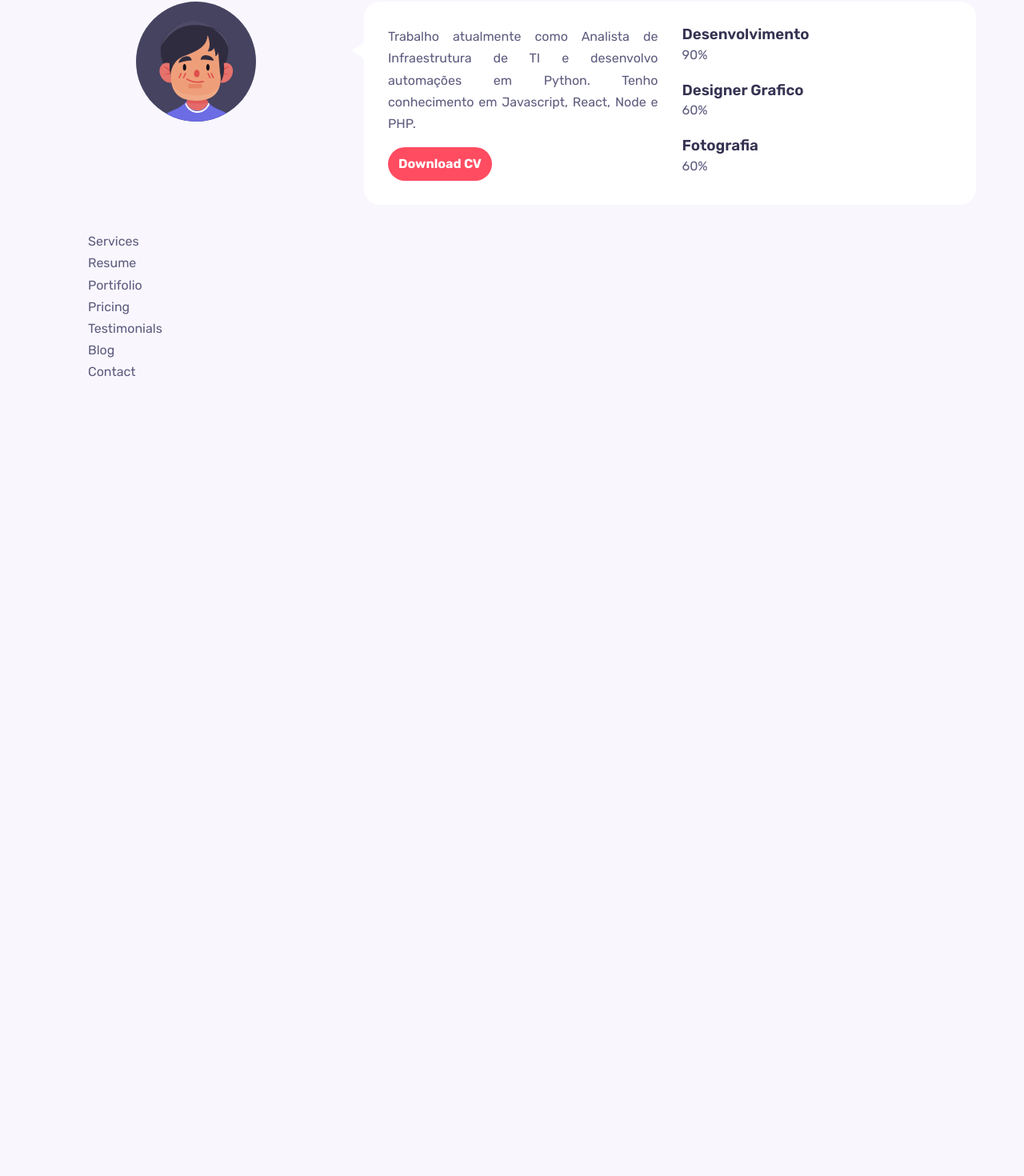
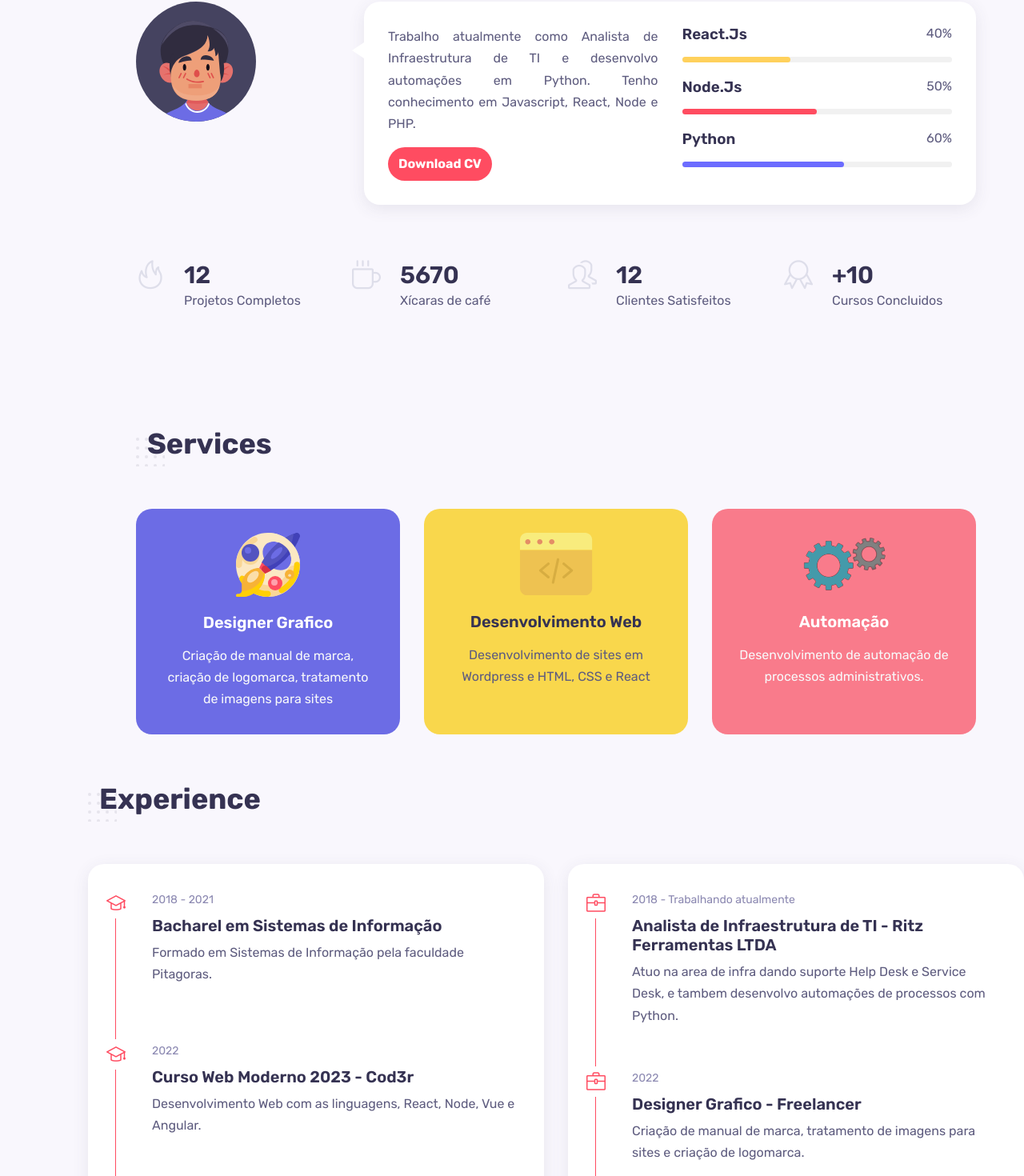
Before and after one commit to Brunogpr/meu-portifolio, a React (Create React App) app: page / in a window 1280 px wide. Shown: the part 1013-2483 px from the top of the page at 80% size. Before the commit the page ends 1491 px from the top, so only its background shows below. Built offline with nearby package versions, Linux system fonts and the light colour scheme.

Commit message:
Configuracao das experiencias e servicos

```diff
--- /dev/null
+++ b/src/components/about/AboutBox.jsx
@@ -0,0 +1,45 @@
+import React from 'react'
+
+const AboutBox = () => {
+    return (
+        <div className="about__boxes grid">
+            <div className="about__box">
+                <i className="about__icon icon-fire"></i>
+
+                <div>
+                    <h3 className="about__title">12</h3>
+                    <span className="about__subtitle">Projetos Completos</span>
+                </div>
+            </div>
+
+            <div className="about__box">
+                <i className="about__icon icon-cup"></i>
+
+                <div>
+                    <h3 className="about__title">5670</h3>
+                    <span className="about__subtitle">Xícaras de café</span>
+                </div>
+            </div>
+
+            <div className="about__box">
+                <i className="about__icon icon-people"></i>
+
+                <div>
+                    <h3 className="about__title">12</h3>
+                    <span className="about__subtitle">Clientes Satisfeitos</span>
+                </div>
+            </div>
+
+            <div className="about__box">
+                <i className="about__icon icon-badge"></i>
+
+                <div>
+                    <h3 className="about__title">+10</h3>
+                    <span className="about__subtitle">Cursos Concluidos</span>
+                </div>
+            </div>
+        </div>
+    )
+}
+
+export default AboutBox
--- a/src/components/about/about.css
+++ b/src/components/about/about.css
@@ -21,7 +21,7 @@
     border-top: 10px solid transparent;
     border-bottom: 10px solid transparent;
     border-right: 15px solid var(--container-color);
-    position:absolute;
+    position: absolute;
     left: -0.93rem;
     top: 20%
 }
@@ -35,9 +35,10 @@
     row-gap: 1.25rem;
 }
 
-.skills__title {
+.skills__titles {
     display: flex;
     justify-content: space-between;
+    margin-bottom: 1rem;
 }
 
 .skills__name {
@@ -48,3 +49,54 @@
 .skills__number {
     line-height: 1.2;
 }
+
+.skills__bar,
+.skills__percentage {
+    height: 7px;
+    border-radius: 0.25rem;
+}
+
+.skills__bar {
+    background-color: #f1f1f1;
+}
+
+.skills__percentage {
+    display: block;
+    background-color: var(--first-color);
+}
+
+.react {
+    width: 40%;
+    background-color: rgb(255, 209, 92);
+}
+
+.node {
+    width: 50%;
+    background-color: rgb(255, 76, 96);
+}
+
+.python {
+    width: 60%;
+    background-color: rgb(108, 108, 299);
+}
+
+.about__boxes {
+    grid-template-columns: repeat(4, 1fr);
+    column-gap: 1.875rem;
+    margin-top: 4.35rem;
+}
+
+.about__box {
+    display: flex;
+    column-gap: 1.5rem;
+}
+
+
+.about__icon {
+    font-size: var(--h1-font-size);
+    color: #dedeea;
+}
+
+.about__title {
+    font-size: 1.875rem;
+}
--- a/src/components/about/about.jsx
+++ b/src/components/about/about.jsx
@@ -1,6 +1,7 @@
 import React from 'react';
 import "./about.css";
 import Image from "../../assets/avatar-2.svg"
+import AboutBox from './AboutBox';
 
 
 const About = () => {
@@ -22,41 +23,43 @@ const About = () => {
 
                     <div className="about__skills grid">
                         <div className="skills__data">
-                            <div className="skills_titles">
-                                <h3 className="skills_name">Desenvolvimento</h3>
-                                <span className="skills__number development">90%</span>
+                            <div className="skills__titles">
+                                <h3 className="skills_name">React.Js</h3>
+                                <span className="skills__number">40%</span>
                             </div>
 
                             <div className="skills__bar">
-                                <span className="skills__percentage"></span>
+                                <span className="skills__percentage react"></span>
                             </div>
                         </div>
 
                         <div className="skills__data">
-                            <div className="skills_titles">
-                                <h3 className="skills_name">Designer Grafico</h3>
+                            <div className="skills__titles">
+                                <h3 className="skills_name">Node.Js</h3>
+                                <span className="skills__number">50%</span>
+                            </div>
+
+                            <div className="skills__bar">
+                                <span className="skills__percentage node"></span>
+                            </div>
+                        </div>
+
+                        <div className="skills__data">
+                            <div className="skills__titles">
+                                <h3 className="skills_name">Python</h3>
                                 <span className="skills__number">60%</span>
                             </div>
 
                             <div className="skills__bar">
-                                <span className="skills__percentage ui__design"></span>
-                            </div>
-                        </div>
-
-                        <div className="skills__data">
-                            <div className="skills_titles">
-                                <h3 className="skills_name">Fotografia</h3>
-                                <span className="skills__number">60%</span>
-                            </div>
-
-                            <div className="skills__bar">
-                                <span className="skills__percentage ui__design"></span>
+                                <span className="skills__percentage python"></span>
                             </div>
                         </div>
 
                     </div>
                 </div>
             </div>
+
+            <AboutBox />
         </section>
     )
 }
--- /dev/null
+++ b/src/components/resume/Card.jsx
@@ -0,0 +1,14 @@
+import React from 'react'
+
+const Card = (props) => {
+    return (
+        <div className="timeline__item">
+            <i className={props.icon}></i>
+            <span className="timeline__date">{props.year}</span>
+            <h3 className="timeline__title">{props.title}</h3>
+            <p className="timeline__text">{props.desc}</p>
+        </div>
+    )
+}
+
+export default Card
--- /dev/null
+++ b/src/components/resume/Data.jsx
@@ -0,0 +1,52 @@
+const Data = [
+    {
+      id: 1,
+      category: "education",
+      icon: "icon-graduation",
+      year: "2018 - 2021",
+      title: "Bacharel em Sistemas de Informação",
+      desc: "Formado em Sistemas de Informação pela faculdade Pitagoras.",
+    },
+    {
+      id: 2,
+      category: "education",
+      icon: "icon-graduation",
+      year: "2022",
+      title: "Curso Web Moderno 2023 - Cod3r",
+      desc: "Desenvolvimento Web com as linguagens, React, Node, Vue e Angular.",
+    },
+    {
+      id: 3,
+      category: "education",
+      icon: "icon-graduation",
+      year: "2023",
+      title: "Desenvolvimento Full-stack - DevMedia",
+      desc: "Desenvolvimento Full-stack utilzando HTML, CSS, JavaScript, TypeScript, React.Js, React Native e Node.Js.",
+    },
+    {
+      id: 4,
+      category: "experience",
+      icon: "icon-briefcase",
+      year: "2018 - Trabalhando atualmente",
+      title: "Analista de Infraestrutura de TI - Ritz Ferramentas LTDA",
+      desc: "Atuo na area de infra dando suporte Help Desk e Service Desk, e tambem desenvolvo automações de processos com Python.",
+    },
+    {
+      id: 5,
+      category: "experience",
+      icon: "icon-briefcase",
+      year: "2022",
+      title: "Designer Grafico - Freelancer",
+      desc: "Criação de manual de marca, tratamento de imagens para sites e criação de logomarca.",
+    },
+    {
+      id: 6,
+      category: "experience",
+      icon: "icon-briefcase",
+      year: "2022 - Trabalhando atualmente ",
+      title: "Desenvolvedor Web - Freelancer",
+      desc: "Desenvolvimento de sites utilizando wordpress, PHP, HTML, CSS, JavaScript, React.Js e Node.Js.",
+    },
+  ];
+
+export default Data
--- a/src/components/resume/resume.css
+++ b/src/components/resume/resume.css
@@ -0,0 +1,53 @@
+.resume__container {
+    grid-template-columns: repeat(2, 1fr);
+    column-gap: 1.875rem;
+}
+
+.timeline {
+    background-color: var(--container-color);
+    padding: 1.875rem;
+    border-radius: var(--border-radius);
+    position: relative;
+    box-shadow: var(--shadow);
+}
+
+.timeline__item {
+    position: relative;
+    padding-left: 3.125rem;
+    padding-bottom: 3.125rem;
+}
+
+.timeline__item:last-child {
+    padding-bottom: 0;
+}
+
+.timeline__item::before {
+    content: '';
+    width: 1px;
+    height: 100%;
+    background-color: var(--first-color);
+    position: absolute;
+    left: .25rem;
+    top: 0;
+}
+
+.timeline .icon-briefcase,
+.timeline .icon-graduation {
+    position: absolute;
+    left: -0.4375rem;
+    top: 0;
+    font-size: var(--h2-font-size);
+    color: var(--first-color);
+    background-color: var(--container-color);
+    padding: 0.4375rem 0;
+}
+
+.timeline__date {
+    color: #8b88b1;
+    font-size: var(--small-font-size);
+}
+
+.timeline__title {
+    font-size: var(--h3-font-size);
+    margin: 0.5rem 0;
+}
--- a/src/components/resume/resume.jsx
+++ b/src/components/resume/resume.jsx
@@ -1,9 +1,45 @@
 import React from 'react';
 import "./resume.css";
+import Data from './Data';
+import Card from './Card';
 
 const Resume = () => {
     return (
-        <div>Resume</div>
+        <serction className="resume container section" id="resume">
+            <h2 className="section__title">Experience</h2>
+
+            <div className="resume__container grid">
+                <div className="timeline grid">
+                    {Data.map((val, id) => {
+                        if (val.category === "education") {
+                            return (
+                                <Card key={id}
+                                     icon={val.icon}
+                                     title={val.title}
+                                     year={val.year}
+                                     desc={val.desc}
+                                />
+                            )
+                        }
+                    })}
+                </div>
+
+                <div className="timeline grid">
+                    {Data.map((val, index) => {
+                        if (val.category === "experience") {
+                            return (
+                                <Card key={index}
+                                    icon={val.icon}
+                                    title={val.title}
+                                    year={val.year}
+                                    desc={val.desc}
+                                />
+                            )
+                        }
+                    })}
+                </div>
+            </div>
+        </serction>
     )
 }
 
--- a/src/components/services/services.css
+++ b/src/components/services/services.css
@@ -0,0 +1,53 @@
+.services__container {
+    grid-template-columns: repeat(3, 1fr);
+    column-gap: 1.875rem;
+}
+
+.services__card {
+    text-align: center;
+    padding: 1.875rem;
+    border-radius: var(--border-radius);
+    background-color: var(--container-color);
+    transition: all 0.3s ease-in-out;
+}
+
+.services__card:hover {
+    transform: translateY(-10px);
+}
+
+.services__card:nth-child(1) {
+    background-color: rgb(108, 108, 229);
+    box-shadow: 0px 5px 20px 0px rgb(108, 108, 229 / 50%);
+}
+
+.services__card:nth-child(2) {
+    background-color: rgb(249, 215, 76);
+    box-shadow: 0px 5px 20px 0px rgb(249, 215, 76 / 50%);
+}
+
+.services__card:nth-child(3) {
+    background-color: rgb(249, 123, 139);
+    box-shadow: 0px 5px 20px 0px rgb(249, 123, 139 / 50%);
+}
+
+.services__img {
+    margin-bottom: 1.25rem;
+}
+
+.services__title {
+    font-size: var(--h3-font-size);
+    margin-bottom: 1rem;
+    color: #fff;
+}
+
+.services__description {
+    color: #f8f9fa;
+}
+
+.services__card:nth-child(2) .services__title {
+    color: var(--title-color);
+}
+
+.services__card:nth-child(2) .services__description {
+    color: var(--text-color);
+}
--- a/src/components/services/services.jsx
+++ b/src/components/services/services.jsx
@@ -1,10 +1,50 @@
 import React from 'react';
 import "./services.css";
+import Image1 from "../../assets/service-1.svg"
+import Image2 from "../../assets/service-2.svg"
+import Image3 from "../../assets/service-3.png"
+
+const data = [
+    {
+      id: 1,
+      image: Image1,
+      title: "Designer Grafico",
+      description:
+        "Criação de manual de marca, criação de logomarca, tratamento de imagens para sites",
+    },
+    {
+      id: 2,
+      image: Image2,
+      title: "Desenvolvimento Web",
+      description:
+        "Desenvolvimento de sites em Wordpress e HTML, CSS e React",
+    },
+    {
+      id: 3,
+      image: Image3,
+      title: "Automação",
+      description:
+        "Desenvolvimento de automação de processos administrativos.",
+    },
+  ];
 
 const Services = () => {
-    return (
-        <div>Services</div>
-    )
+    return <section className="services container section" id="services">
+        <h2 className="section__title">Services</h2>
+
+        <div className="services__container grid">
+            {data.map(({id, image, title, description}) => {
+                return (
+                    <div className="services__card" key={id}>
+                        <img src={image} alt="" className="services__img" />
+
+                        <h3 className="services__title">{title}</h3>
+                        <p className="services__description">{description}</p>
+                    </div>
+                );
+            })}
+        </div>
+    </section>
 }
 
 export default Services
--- a/src/index.css
+++ b/src/index.css
@@ -28,7 +28,7 @@
   --font-bold: 700;
 
   /*============== Box Shadow ==============*/
-  --shadow: 0px 5px 20px 0px(69 67 96 / 10%);
+  --shadow: 0px 5px 20px 0px rgb(69 67 96 / 10%);
 
   /*============== Border Radius ==============*/
   --border-radius: 20px;
```
Also changed, not shown: src/assets/service-3.png (added), src/assets/trocado.svg (renamed from src/assets/service-3.svg).
